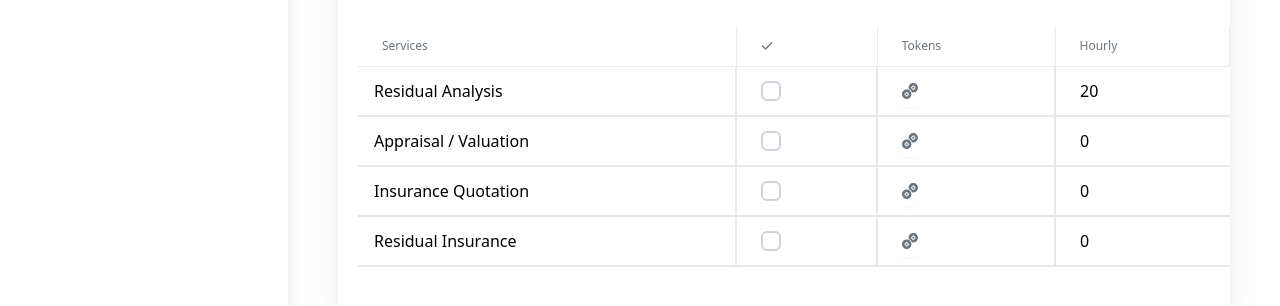
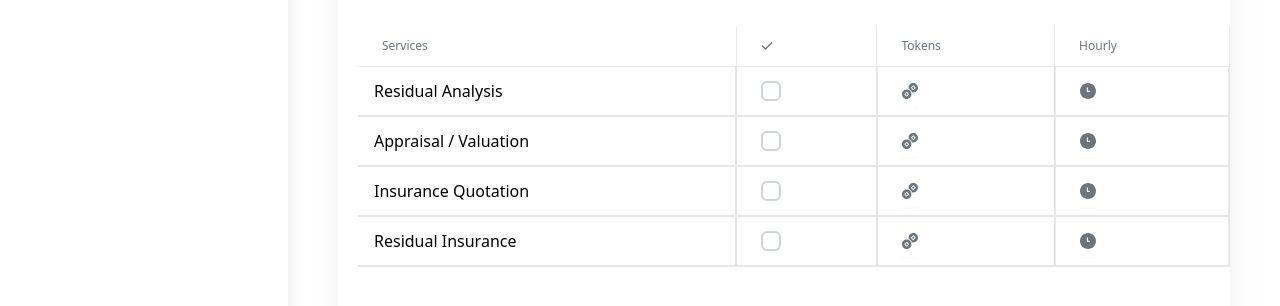
Before and after one commit to arakash-developer/headless, a React (Vite) app: page /services in a window 1280 px wide. Shown: the part 488-794 px from the top of the page. Built offline with nearby package versions, Linux system fonts and the light colour scheme.

Commit message:
feat: add TimeIcon component and integrate it into Services table for hourly display

```diff
--- /dev/null
+++ b/src/assets/TimeIcon.jsx
@@ -0,0 +1,18 @@
+const TimeIcon = ({ color = "black" }) => {
+  return (
+    <svg
+      width="16"
+      height="16"
+      viewBox="0 0 16 16"
+      fill="none"
+      xmlns="http://www.w3.org/2000/svg"
+    >
+      <path
+        d="M8 0C3.57841 0 0 3.57803 0 8C0 12.4216 3.57803 16 8 16C12.4216 16 16 12.422 16 8C16 3.57844 12.422 0 8 0ZM9.64925 8.90691H7.3725C7.07797 8.90691 6.83916 8.66813 6.83916 8.37356V4.86975C6.83916 4.57522 7.07794 4.33641 7.3725 4.33641C7.66706 4.33641 7.90584 4.57519 7.90584 4.86975V7.84025H9.64928C9.94381 7.84025 10.1826 8.07903 10.1826 8.37359C10.1826 8.66816 9.94378 8.90691 9.64925 8.90691Z"
+        fill={color}
+      />
+    </svg>
+  );
+};
+
+export default TimeIcon;
--- a/src/component/Services.jsx
+++ b/src/component/Services.jsx
@@ -2,6 +2,7 @@ import { Button, Tooltip } from "antd";
 import { useState } from "react";
 import { FaCheck } from "react-icons/fa6";
 import Token from "../assets/Token";
+import TimeIcon from "../assets/TimeIcon";
 
 const Services = () => {
   const [activeButton, setActiveButton] = useState(null); // Track the active button
@@ -131,8 +132,22 @@ const Services = () => {
                       </Button>
                     </Tooltip>
                   </td>
-                  <td className="px-6 py-2 border-b-2">
-                    {service.selected ? service.hourly : 0}
+                  <td className="px-6 py-2 border-b-2 border-r-2">
+                    <Tooltip title="Paid hourly">
+                      <Button
+                        style={{
+                          backgroundColor: "transparent",
+                          color: "",
+                          borderRadius: "0",
+                          border: "none",
+                          padding: "0",
+                          fontSize: "16px",
+                          transition: "background-color 0.3s ease",
+                        }}
+                      >
+                        <TimeIcon color="var(--text-secondary)" />
+                      </Button>
+                    </Tooltip>
                   </td>
                 </tr>
               ))}
```
